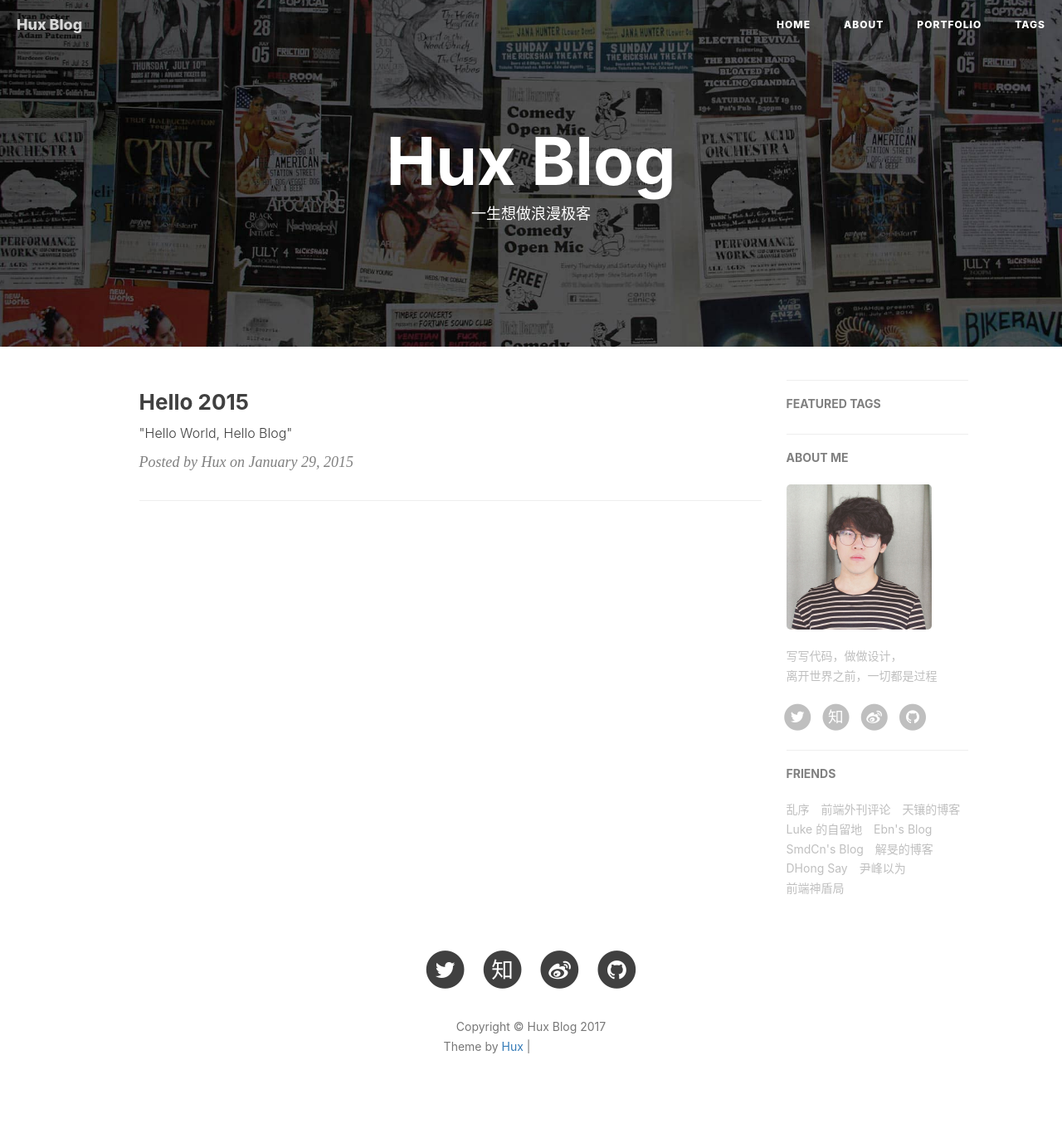
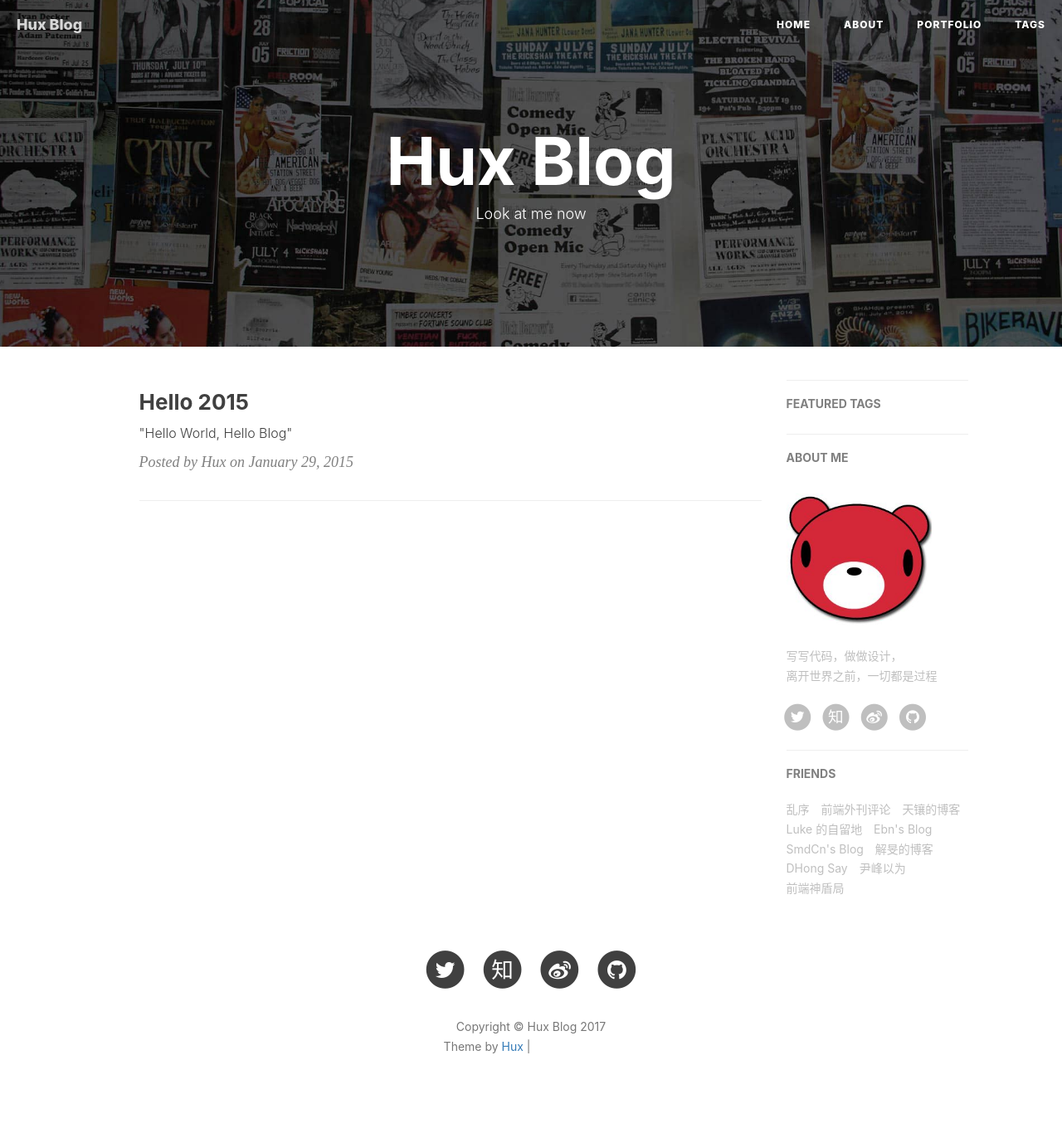
Before and after one commit to archer811/archer811.github.io, a Jekyll site: the page built from index.html, in a window 1280 px wide. Shown: the whole page at 83% size. Built offline with Jekyll 4.4.1, drawn with Linux system fonts in a browser that asks for light colours; nearby versions of some CDN libraries; the list of posts is cut into pages by our own code; comment, search, counter and statistics services are not loaded; grey boxes are pictures that could not be loaded.

Commit message:
修改信息

```diff
--- a/index.html
+++ b/index.html
@@ -1,6 +1,6 @@
 ---
 layout: page
-description: "一生想做浪漫极客"
+description: "Look at me now"
 ---
 
 {% for post in paginator.posts %}
```
Also changed, not shown: img/avatar-hux.jpg.
